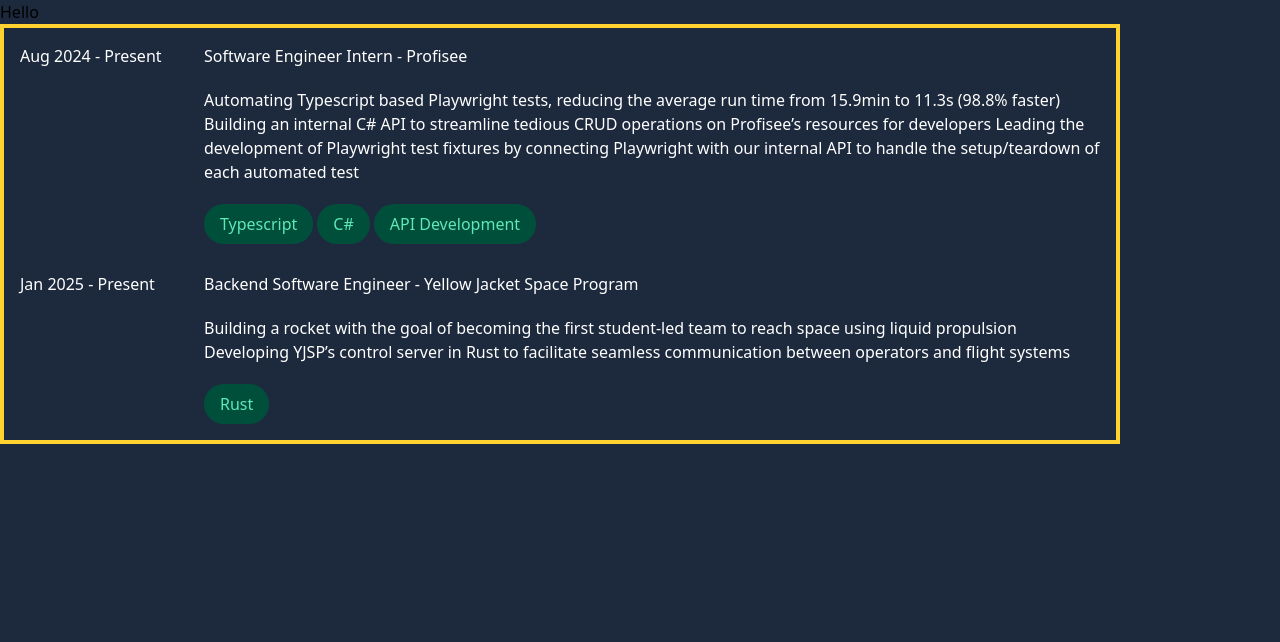
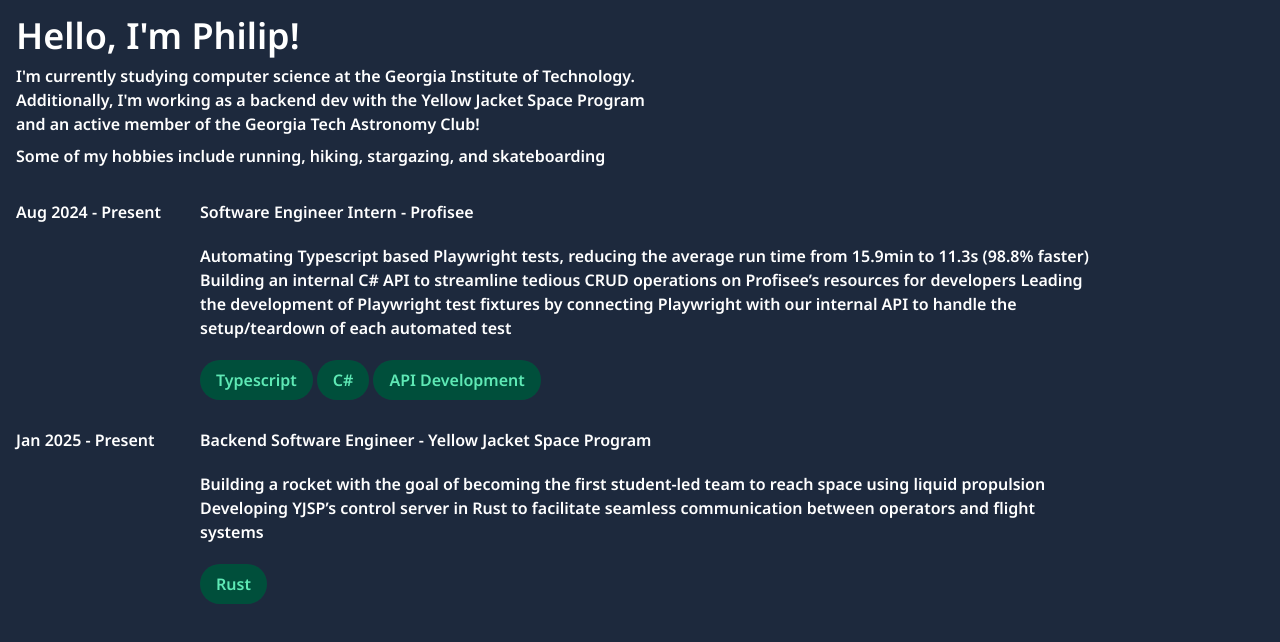
Before and after one commit to pchryss/portfolio, a Next.js app in the folder portfolio/: page / in a window 1280 px wide. Shown: the top 642 px of the page. Built offline with nearby package versions, Linux system fonts and the light colour scheme.

Commit message:
Added some basic header info

```diff
--- a/portfolio/app/layout.tsx
+++ b/portfolio/app/layout.tsx
@@ -1,4 +1,9 @@
 import './globals.css';
+import { Noto_Sans } from 'next/font/google';
+
+const noto_sans = Noto_Sans({
+  weight: '600',
+});
 
 export default function DashboardLayout({
   children,
@@ -6,7 +11,7 @@
   children: React.ReactNode;
 }) {
   return (
-    <html lang="en">
+    <html lang="en" className={noto_sans.className}>
       <body className="bg-slate-800">
         <main>{children}</main>
       </body>
--- a/portfolio/app/page.tsx
+++ b/portfolio/app/page.tsx
@@ -1,12 +1,14 @@
 import WorkExperiences from '@/components/WorkExperiences';
-import Header from '@/components/Header';
+import Navbar from '@/components/Navbar';
 import workExperiencesData from '@/data/workExperienceData';
 
 export default function Page() {
   return (
-    <div className="">
-      <Header />
-      <WorkExperiences experiences={workExperiencesData} />
+    <div>
+      <Navbar />
+      <div className="">
+        <WorkExperiences experiences={workExperiencesData} />
+      </div>
     </div>
   );
 }
--- a/portfolio/components/Header.tsx
+++ /dev/null
@@ -1,11 +0,0 @@
-import React from 'react';
-
-const Header = () => {
-  return (
-    <div>
-      <h1>Hello</h1>
-    </div>
-  );
-};
-
-export default Header;
--- /dev/null
+++ b/portfolio/components/Navbar.tsx
@@ -0,0 +1,24 @@
+import React from 'react';
+import Image from 'next/image';
+
+const Header = () => {
+  return (
+    <div>
+      <div className="p-4 flex flex-col gap-2 max-w-2xl text-white">
+        <h1 className="text-4xl">Hello, I'm Philip!</h1>
+        <h2>
+          I'm currently studying computer science at the Georgia Institute of
+          Technology. Additionally, I'm working as a backend dev with the Yellow
+          Jacket Space Program and an active member of the Georgia Tech
+          Astronomy Club!
+        </h2>
+        <h2>
+          Some of my hobbies include running, hiking, stargazing, and
+          skateboarding
+        </h2>
+      </div>
+    </div>
+  );
+};
+
+export default Header;
--- a/portfolio/components/WorkExperiences.tsx
+++ b/portfolio/components/WorkExperiences.tsx
@@ -9,7 +9,7 @@
 
 const WorkExperiences: React.FC<WorkExperiencesProps> = ({ experiences }) => {
   return (
-    <div className="flex flex-col border-amber-300 border-4 gap-7 p-4 max-w-max">
+    <div className="flex flex-col gap-7 p-4 max-w-max">
       {experiences.map((exp, index) => (
         <SingleWorkExperience
           key={index}
```
Also changed, not shown: portfolio/images/palebluedot.png (added).
